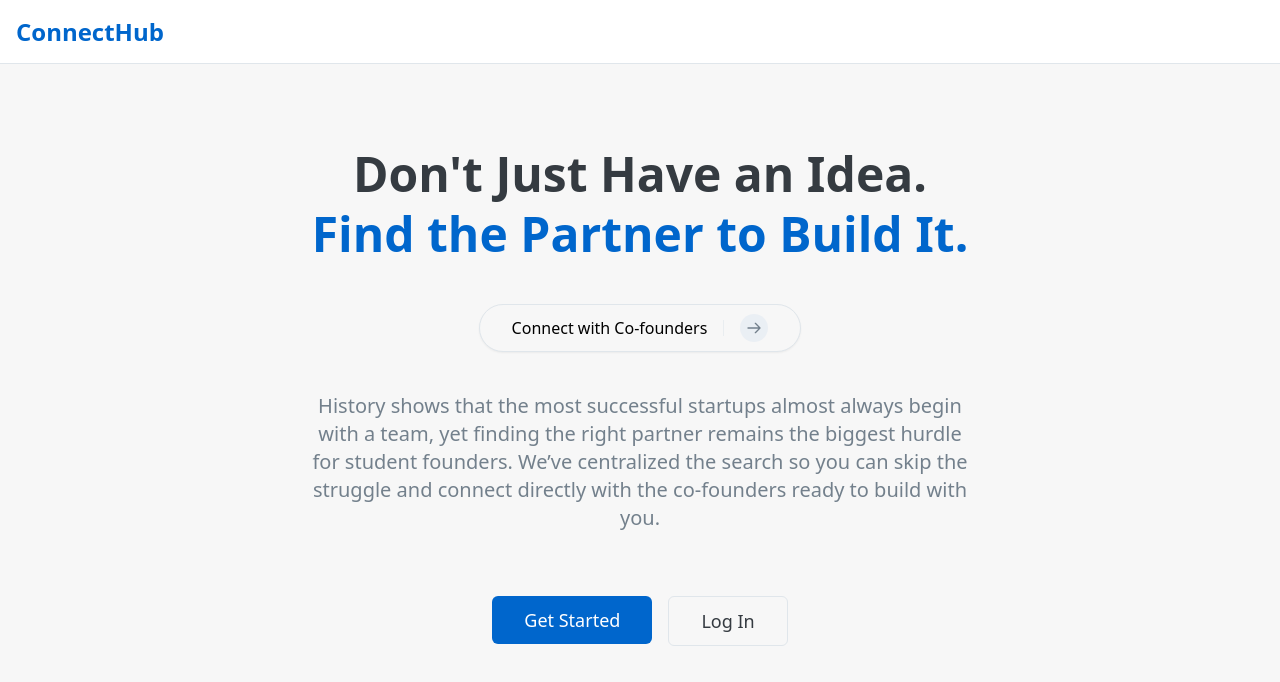
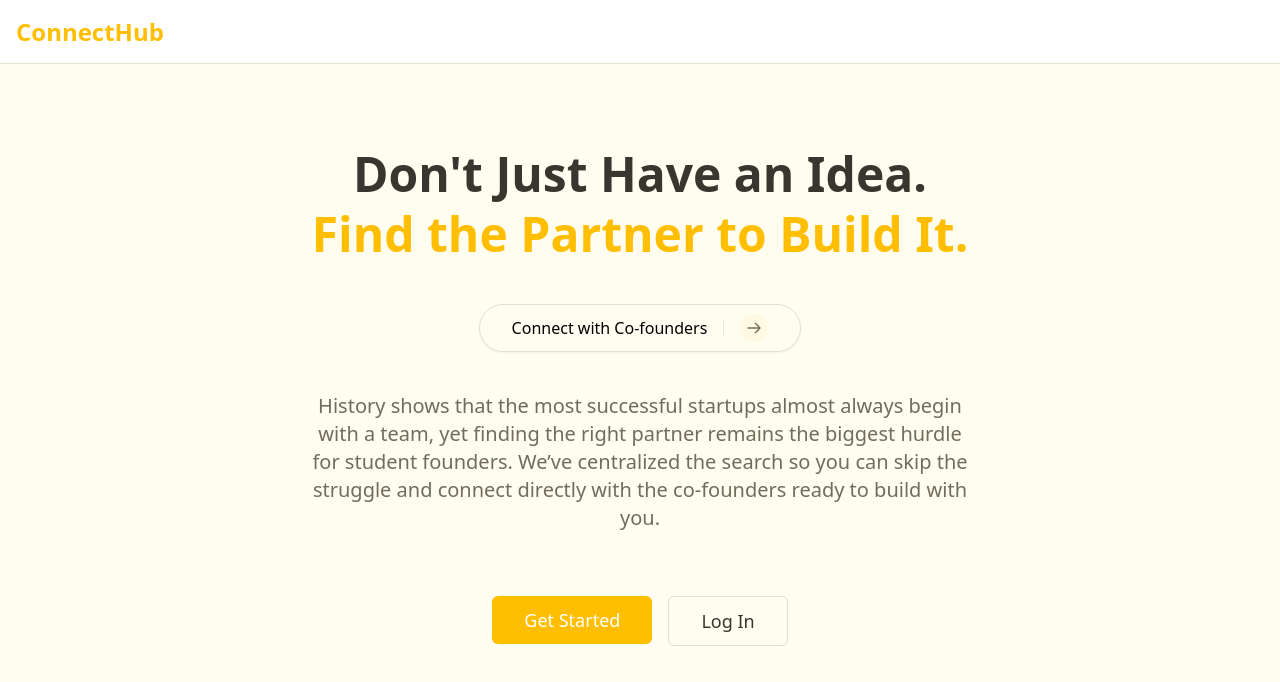
Before and after one commit to FreeED1620/cofounder.net-freeed, a Next.js app: page / in a window 1280 px wide. Shown: the top 682 px of the page. Built offline with nearby package versions, Linux system fonts and the light colour scheme; no server answers.

Commit message:
changed color scheme to yellow

```diff
--- a/app/globals.css
+++ b/app/globals.css
@@ -2,53 +2,52 @@
 @tailwind components;
 @tailwind utilities;
 
-/* Design tokens defined as CSS variables (HSL values) */
 @layer base {
   :root {
-    --background: 0 0% 97%;
-    --foreground: 210 10% 23%;
+    --background: 50 100% 97%; /* soft cream background */
+    --foreground: 50 10% 20%; /* dark golden text */
     --card: 0 0% 100%;
-    --card-foreground: 210 10% 23%;
+    --card-foreground: 50 10% 20%;
     --popover: 0 0% 100%;
-    --popover-foreground: 210 10% 23%;
-    --primary: 210 100% 40%;
+    --popover-foreground: 50 10% 20%;
+    --primary: 45 100% 50%; /* sunflower yellow */
     --primary-foreground: 0 0% 100%;
-    --primary-hover: 210 100% 35%;
-    --secondary: 210 17% 95%;
-    --secondary-foreground: 210 10% 23%;
-    --muted: 210 17% 95%;
-    --muted-foreground: 210 10% 50%;
-    --accent: 210 100% 95%;
-    --accent-foreground: 210 100% 40%;
-    --destructive: 0 84.2% 60.2%;
+    --primary-hover: 45 100% 45%; /* deeper golden yellow */
+    --secondary: 50 80% 90%; /* pale pastel yellow */
+    --secondary-foreground: 50 10% 20%;
+    --muted: 50 40% 95%; /* very light yellow */
+    --muted-foreground: 50 10% 40%;
+    --accent: 45 90% 85%; /* warm accent yellow */
+    --accent-foreground: 45 100% 35%;
+    --destructive: 0 84% 60%;
     --destructive-foreground: 0 0% 100%;
-    --border: 210 20% 90%;
-    --input: 210 20% 90%;
-    --ring: 210 100% 40%;
-    --radius: 0.5rem;
+    --border: 50 30% 85%; /* light golden border */
+    --input: 50 30% 85%;
+    --ring: 45 90% 55%; /* golden ring */
+    --radius: 0.75rem;
   }
 
   .dark {
-    --background: 210 15% 12%;
-    --foreground: 210 10% 95%;
-    --card: 210 15% 15%;
-    --card-foreground: 210 10% 95%;
-    --popover: 210 15% 15%;
-    --popover-foreground: 210 10% 95%;
-    --primary: 210 100% 50%;
+    --background: 50 15% 12%;
+    --foreground: 50 10% 95%;
+    --card: 50 15% 15%;
+    --card-foreground: 50 10% 95%;
+    --popover: 50 15% 15%;
+    --popover-foreground: 50 10% 95%;
+    --primary: 45 100% 50%;
     --primary-foreground: 0 0% 100%;
-    --primary-hover: 210 100% 45%;
-    --secondary: 210 15% 20%;
-    --secondary-foreground: 210 10% 95%;
-    --muted: 210 15% 20%;
-    --muted-foreground: 210 10% 70%;
-    --accent: 210 15% 25%;
-    --accent-foreground: 210 100% 50%;
-    --destructive: 0 62.8% 50%;
+    --primary-hover: 45 100% 45%;
+    --secondary: 50 15% 20%;
+    --secondary-foreground: 50 10% 95%;
+    --muted: 50 15% 20%;
+    --muted-foreground: 50 10% 70%;
+    --accent: 50 20% 25%;
+    --accent-foreground: 45 100% 50%;
+    --destructive: 0 62% 50%;
     --destructive-foreground: 0 0% 100%;
-    --border: 210 15% 25%;
-    --input: 210 15% 25%;
-    --ring: 210 100% 50%;
+    --border: 50 15% 25%;
+    --input: 50 15% 25%;
+    --ring: 45 90% 55%;
   }
 }
 
```
